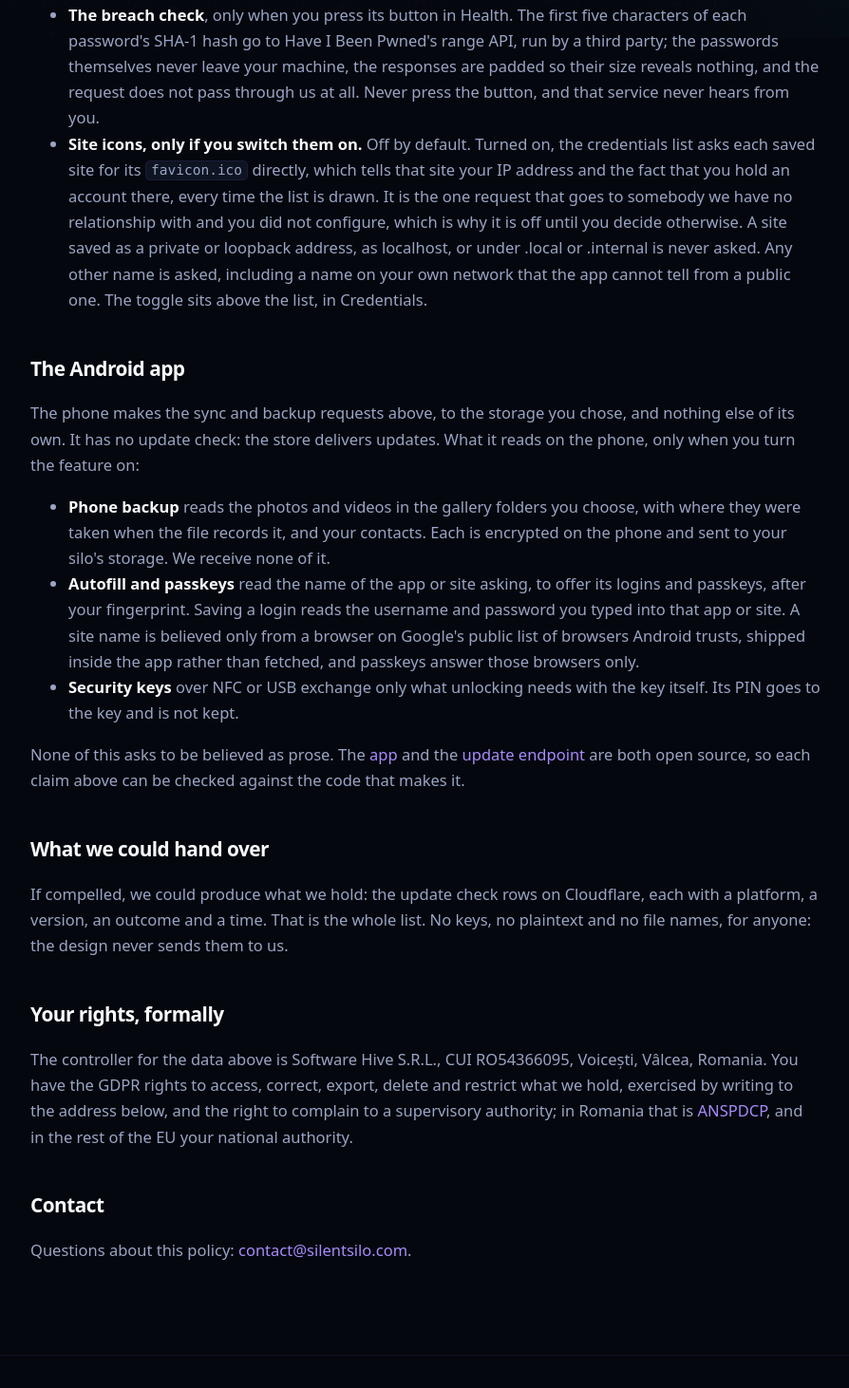
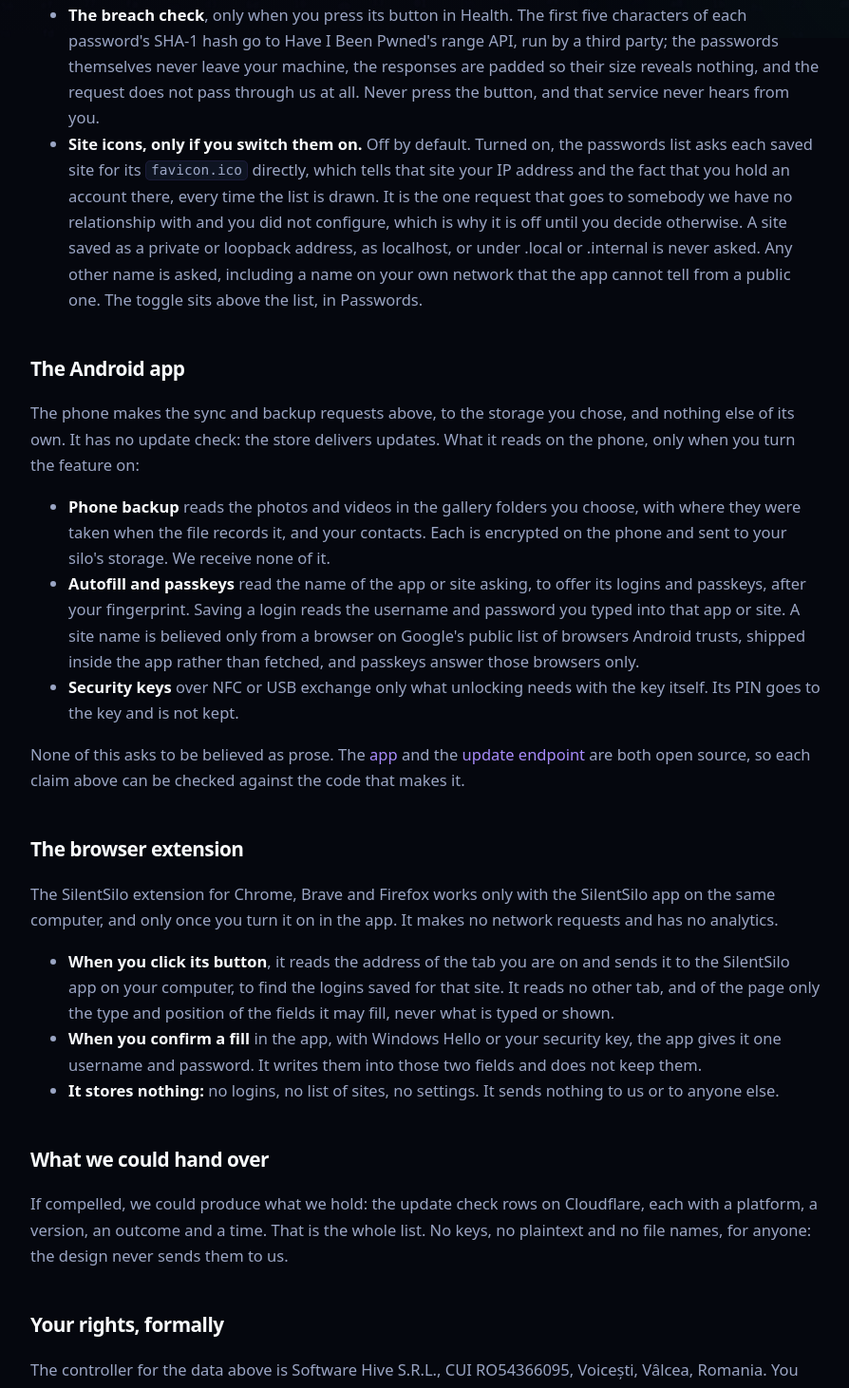
Before and after one commit to silentsilo/website, a Next.js app: page /privacy in a window 1280 px wide. Shown: the part 760-2222 px from the top of the page at 95% size, without its empty margins (192-1086 px from the left). Built offline with nearby package versions, Linux system fonts and the light colour scheme.

Commit message:
Privacy: the browser extension

```diff
--- a/app/privacy/page.tsx
+++ b/app/privacy/page.tsx
@@ -58,7 +58,7 @@
         </li>
         <li>
           <strong>Site icons, only if you switch them on.</strong> Off by
-          default. Turned on, the credentials list asks each saved site for
+          default. Turned on, the passwords list asks each saved site for
           its <code>favicon.ico</code> directly, which tells that site your IP
           address and the fact that you hold an account there, every time the
           list is drawn. It is the one request that goes to somebody we have
@@ -67,7 +67,7 @@
           loopback address, as localhost, or under .local or .internal is
           never asked. Any other name is asked, including a name on your own
           network that the app cannot tell from a public one. The toggle sits
-          above the list, in Credentials.
+          above the list, in Passwords.
         </li>
       </ul>
       <h2>The Android app</h2>
@@ -106,6 +106,32 @@
         each claim above can be checked against the code that makes it.
       </p>
 
+      <h2 id="browser-extension">The browser extension</h2>
+      <p>
+        The SilentSilo extension for Chrome, Brave and Firefox works only
+        with the SilentSilo app on the same computer, and only once you turn
+        it on in the app. It makes no network requests and has no analytics.
+      </p>
+      <ul>
+        <li>
+          <strong>When you click its button</strong>, it reads the address
+          of the tab you are on and sends it to the SilentSilo app on your
+          computer, to find the logins saved for that site. It reads no other
+          tab, and of the page only the type and position of the fields it
+          may fill, never what is typed or shown.
+        </li>
+        <li>
+          <strong>When you confirm a fill</strong> in the app, with Windows
+          Hello or your security key, the app gives it one username and
+          password. It writes them into those two fields and does not keep
+          them.
+        </li>
+        <li>
+          <strong>It stores nothing:</strong> no logins, no list of sites, no
+          settings. It sends nothing to us or to anyone else.
+        </li>
+      </ul>
+
       <h2>What we could hand over</h2>
       <p>
         If compelled, we could produce what we hold: the update check rows
```
